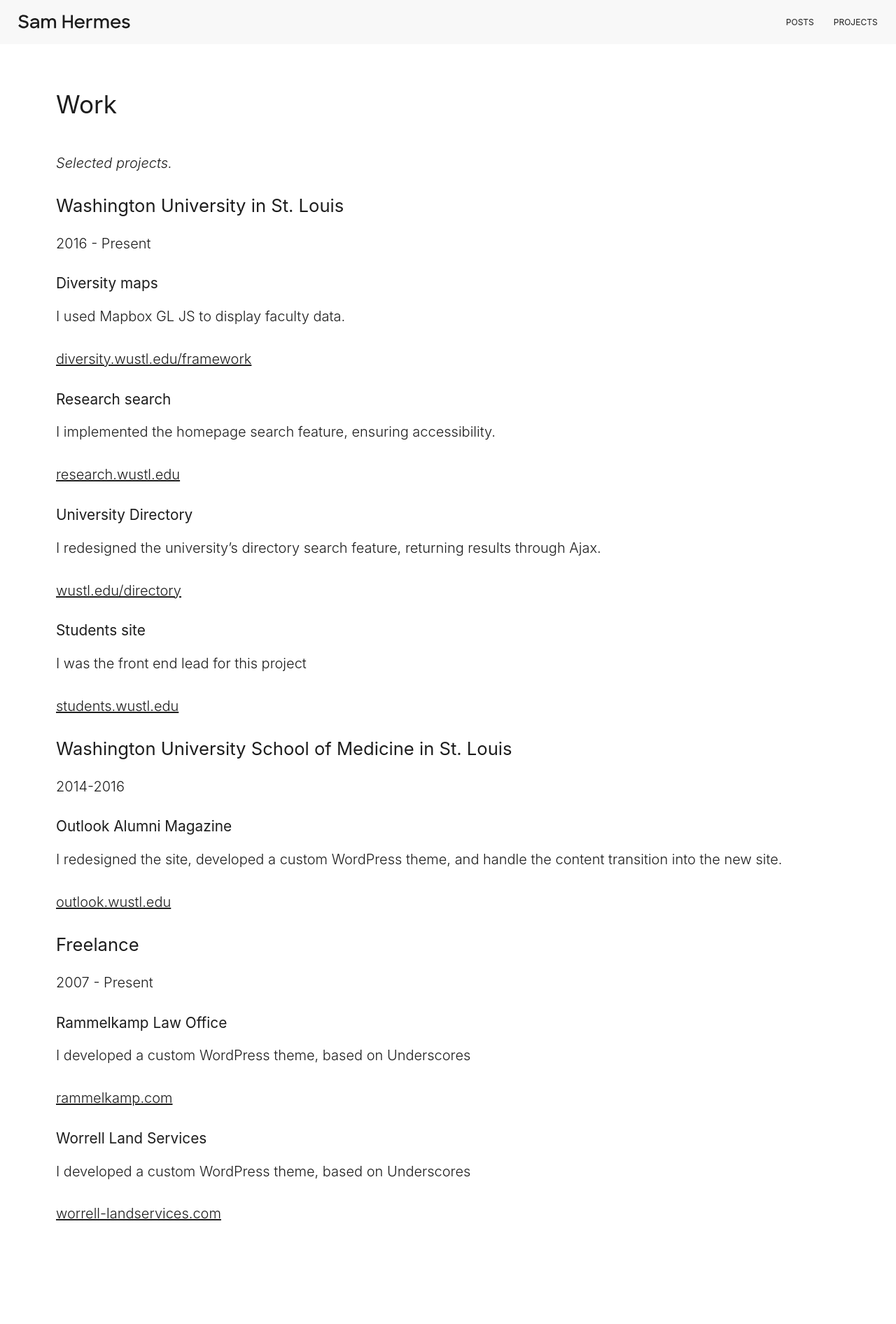
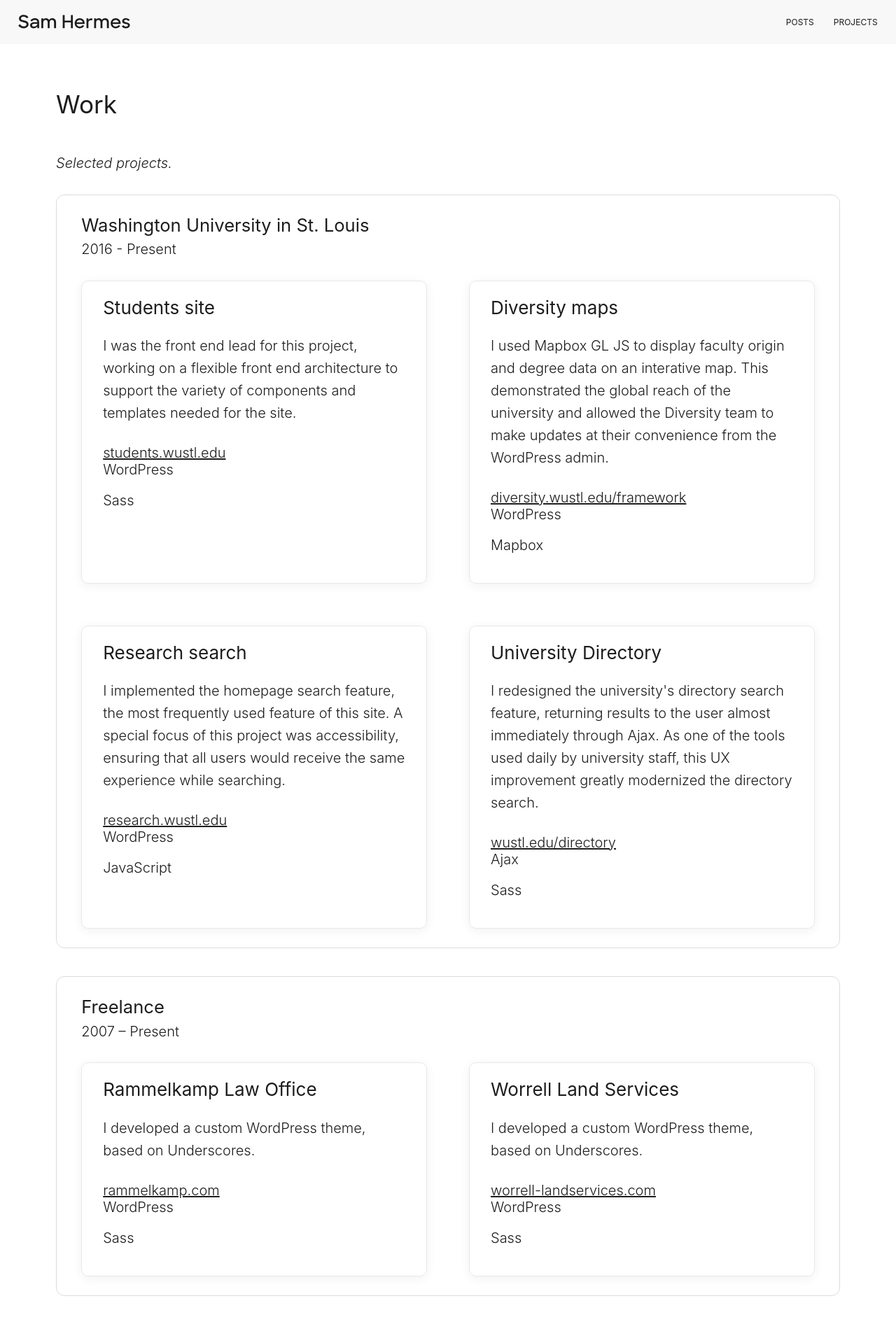
Before and after one commit to samhermes/samhermes.github.io, a Jekyll site: the page built from work.md, in a window 1280 px wide. Shown: the top 1892 px of the page at 70% size. Built offline with Jekyll 4.4.1, drawn with Linux system fonts in a browser that asks for light colours; some of the changed text lies outside the part shown.

Commit message:
Update work page content, add beginning styles

```diff
--- a/_sass/_work.scss
+++ b/_sass/_work.scss
@@ -3,3 +3,48 @@
         max-width: 70em;
     }
 }
+
+.work-group {
+    border: 1px solid gainsboro;
+    border-radius: 0.75rem;
+    padding: 1.2rem 1.5rem;
+    margin-bottom: 1.5rem;
+
+    @media screen and (min-width: 40em) {
+        padding: 1.7rem 2.2rem;
+        margin-bottom: 2.5rem;
+    }
+
+    &:last-child {
+        margin-bottom: 0;
+    }
+
+    h2 {
+        margin: 0 0 0.2rem;
+    }
+
+    .work-list {
+        list-style: none;
+        margin: 0;
+        padding: 0;
+        display: grid;
+        grid-gap: 3em;
+        grid-template-columns: repeat(auto-fill, minmax(20em, 1fr));
+
+        > li {
+            padding: 1.1em 1.5em;
+            margin: 0;
+            border-radius: 0.5em;
+            box-shadow: 0 3px 15px rgba(0, 0, 0, 0.06);
+            border: 1px solid rgb(232, 232, 232);
+            display: flex;
+            flex-direction: column;
+        }
+
+        .project-tags {
+            list-style: none;
+            margin: 0;
+            padding: 0;
+        }
+    }
+}
--- a/work.md
+++ b/work.md
@@ -4,56 +4,89 @@
 ---
 *Selected projects.*
 
-## Washington University in St. Louis
+<div class="work-group">
+<h2>Washington University in St. Louis</h2>
+<p>2016 - Present</p>
 
-2016 - Present
+<ul class="work-list">
+    <li>
+        <h3>Students site</h3>
+        <p>I was the front end lead for this project, working on a flexible front end architecture to support the variety of components and templates needed for the site.</p>
+        <a href="https://students.wustl.edu">students.wustl.edu</a>
+        <ul class="project-tags">
+            <li>WordPress</li>
+            <li>Sass</li>
+        </ul>
+    </li>
+    <li>
+        <h3>Diversity maps</h3>
+        <p>I used Mapbox GL JS to display faculty origin and degree data on an interative map. This demonstrated the global reach of the university and allowed the Diversity team to make updates at their convenience from the WordPress admin.</p>
+        <a href="https://diversity.wustl.edu/framework">diversity.wustl.edu/framework</a>
+        <ul class="project-tags">
+            <li>WordPress</li>
+            <li>Mapbox</li>
+        </ul>
+    </li>
+    <li>
+        <h3>Research search</h3>
+        <p>I implemented the homepage search feature, the most frequently used feature of this site. A special focus of this project was accessibility, ensuring that all users would receive the same experience while searching.</p>
+        <a href="https://research.wustl.edu">research.wustl.edu</a>
+        <ul class="project-tags">
+            <li>WordPress</li>
+            <li>JavaScript</li>
+        </ul>
+    </li>
+    <li>
+        <h3>University Directory</h3>
+        <p>I redesigned the university's directory search feature, returning results to the user almost immediately through Ajax. As one of the tools used daily by university staff, this UX improvement greatly modernized the directory search.</p>
+        <a href="https://wustl.edu/directory">wustl.edu/directory</a>
+        <ul class="project-tags">
+            <li>Ajax</li>
+            <li>Sass</li>
+        </ul>
+    </li>
+</ul>
+</div>
 
-### Diversity maps
+<div class="work-group">
+<h2>Freelance</h2>
+<p>2007 &ndash; Present</p>
 
-I used Mapbox GL JS to display faculty data.
+<ul class="work-list">
+    <li>
+        <h3>Rammelkamp Law Office</h3>
+        <p>I developed a custom WordPress theme, based on Underscores.</p>
+        <a href="http://rammelkamp.com">rammelkamp.com</a>
+        <ul class="project-tags">
+            <li>WordPress</li>
+            <li>Sass</li>
+        </ul>
+    </li>
+    <li>
+        <h3>Worrell Land Services</h3>
+        <p>I developed a custom WordPress theme, based on Underscores.</p>
+        <a href="https://worrell-landservices.com">worrell-landservices.com</a>
+        <ul class="project-tags">
+            <li>WordPress</li>
+            <li>Sass</li>
+        </ul>
+    </li>
+</ul>
+</div>
 
-<a href="https://diversity.wustl.edu/framework">diversity.wustl.edu/framework</a>
+<div class="work-group">
+<h2>Washington University School of Medicine in St. Louis</h2>
+<p>2014-2016</p>
 
-### Research search
-
-I implemented the homepage search feature, ensuring accessibility.
-
-<a href="https://research.wustl.edu">research.wustl.edu</a>
-
-### University Directory
-
-I redesigned the university's directory search feature, returning results through Ajax.
-
-<a href="https://wustl.edu/directory">wustl.edu/directory</a>
-
-### Students site
-
-I was the front end lead for this project
-
-<a href="https://students.wustl.edu">students.wustl.edu</a>
-
-## Washington University School of Medicine in St. Louis
-
-2014-2016
-
-### Outlook Alumni Magazine
-
-I redesigned the site, developed a custom WordPress theme, and handle the content transition into the new site.
-
-<a href="https://outlook.wustl.edu">outlook.wustl.edu</a>
-
-## Freelance
-
-2007 - Present
-
-### Rammelkamp Law Office
-
-I developed a custom WordPress theme, based on Underscores
-
-<a href="http://rammelkamp.com">rammelkamp.com</a>
-
-### Worrell Land Services
-
-I developed a custom WordPress theme, based on Underscores
-
-<a href="https://worrell-landservices.com">worrell-landservices.com</a>
+<ul class="work-list">
+    <li>
+        <h3>Outlook Alumni Magazine</h3>
+        <p>I completely redesigned the magazine site, developed a custom WordPress theme, and ensured a smooth transition into the new site.</p>
+        <a href="https://outlook.wustl.edu">outlook.wustl.edu</a>
+        <ul class="project-tags">
+            <li>WordPress</li>
+            <li>Design</li>
+        </ul>
+    </li>
+</ul>
+</div>
```
